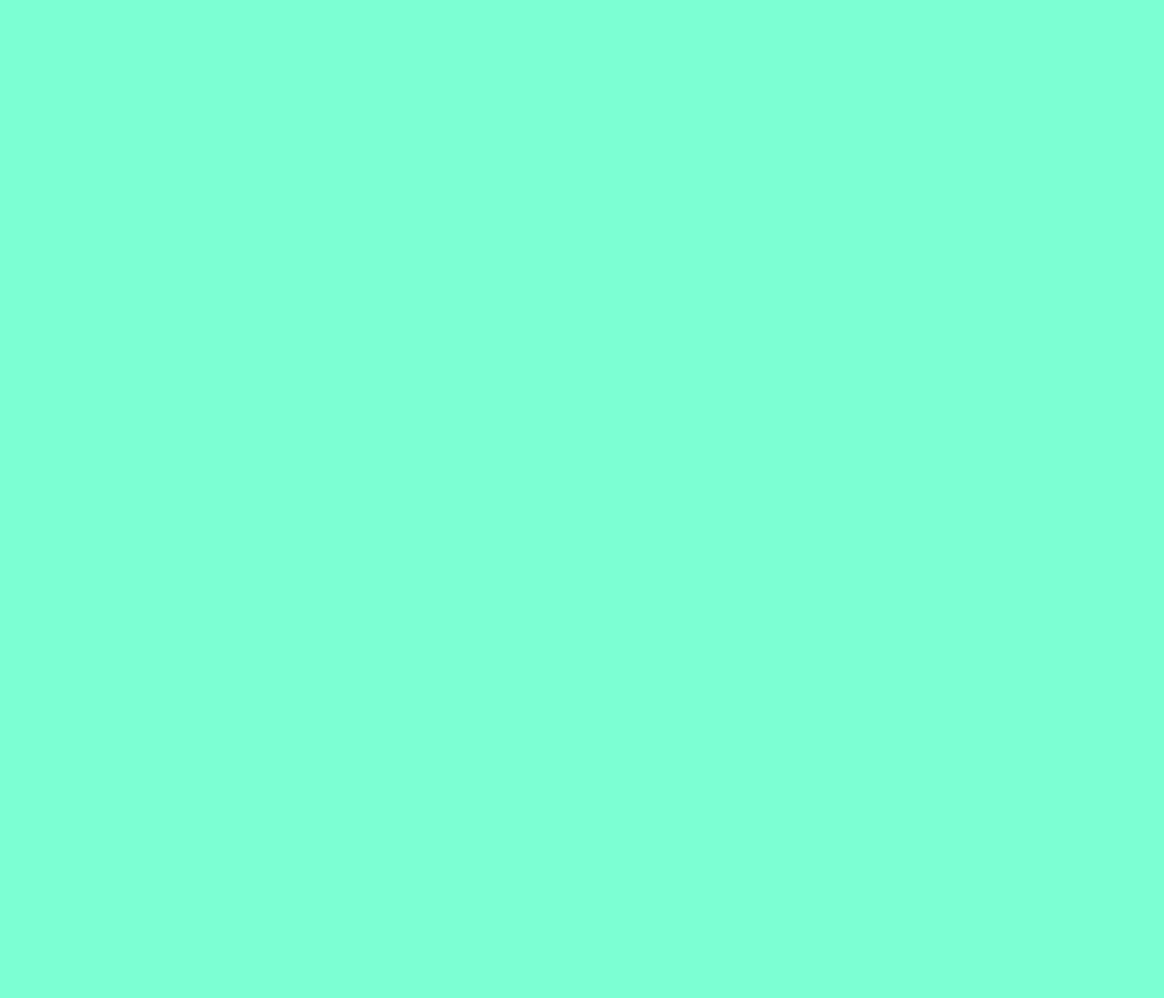
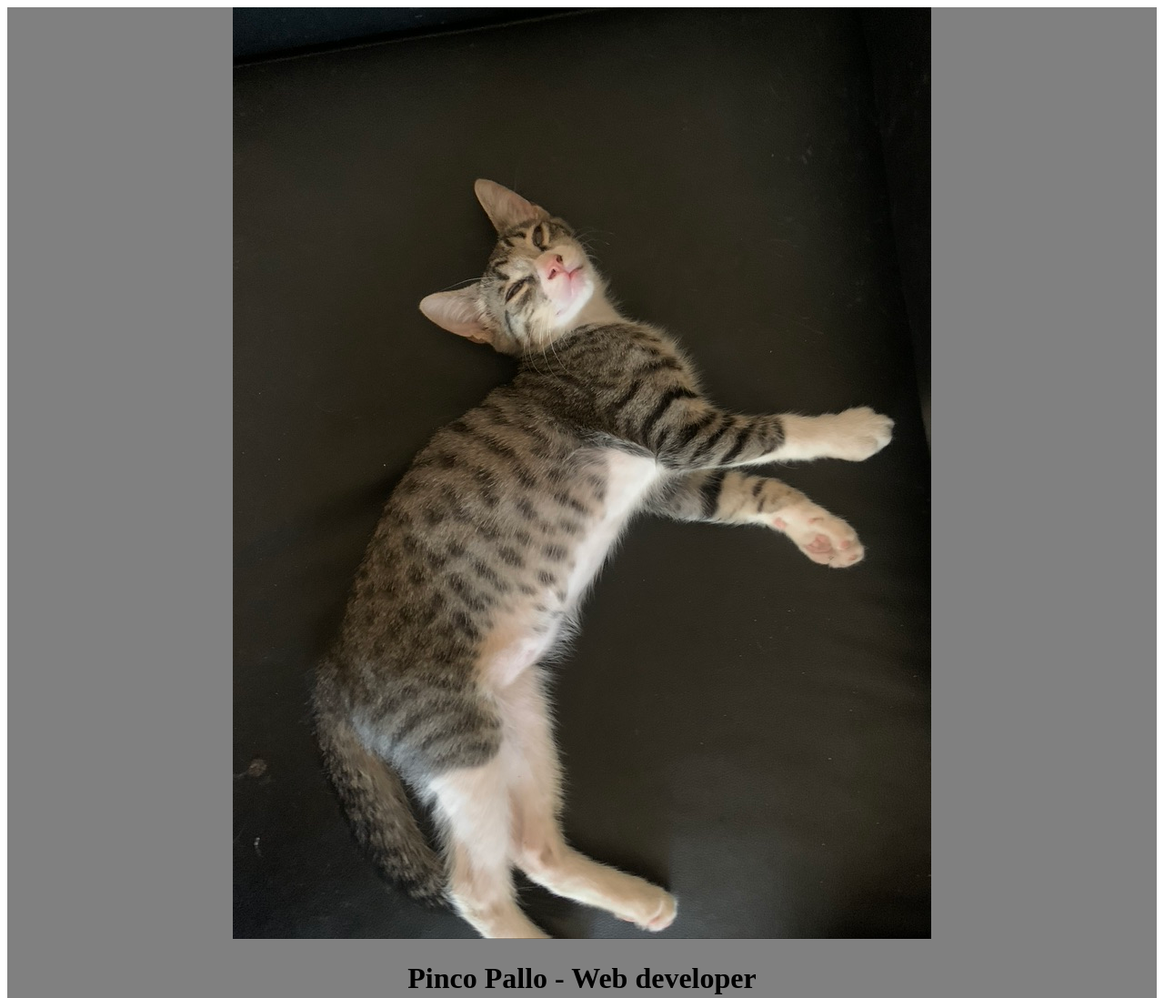
Before and after one commit to serena-peschiaroli/css-cv, a plain HTML site: page index.html in a window 1280 px wide. Shown: the top 1097 px of the page at 91% size. Before the commit the page ends 800 px from the top, so only its background shows below. Drawn offline with Linux system fonts and the light colour scheme.

Commit message:
Add: header

```diff
--- a/css/style.css
+++ b/css/style.css
@@ -1,3 +1,5 @@
-body {
-    background-color: aquamarine;
+header {
+    background-color: gray;
+    text-align: center;
+    border-bottom: 2px solid goldenrod
 }
--- a/index.html
+++ b/index.html
@@ -8,6 +8,22 @@
     <title>Document</title>
 </head>
 <body>
+    <!-- header -->
+    <header>
+        <img class="avatar" src="img/0D1A1525-9333-4339-95C0-D043A9A4A5C6_1_105_c.jpeg">
+        <h1 class="main-title"> Pinco Pallo - Web developer</h1>
+    </header>
+    <!-- /header -->
+
+    <!-- main -->
+    <main>
+
+    </main>
+    <!-- /main -->
+
+    <!-- footer -->
+    <!-- /footer -->
+
 
 </body>
 </html>
```
Also changed, not shown: img/0D1A1525-9333-4339-95C0-D043A9A4A5C6_1_105_c.jpeg (added).
